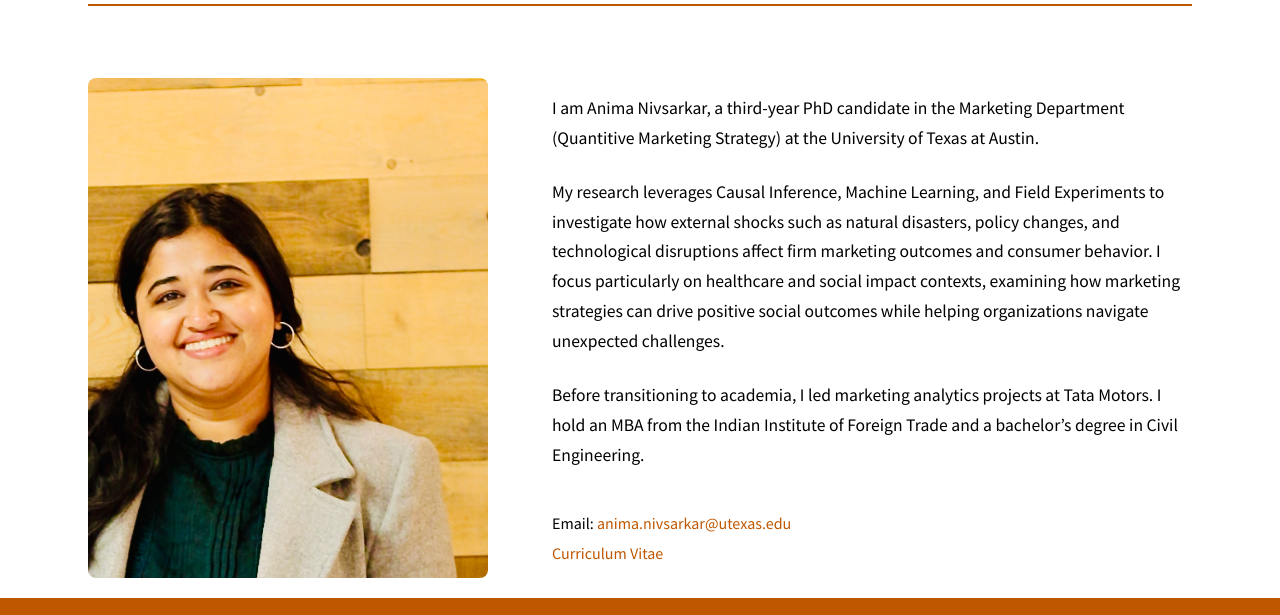
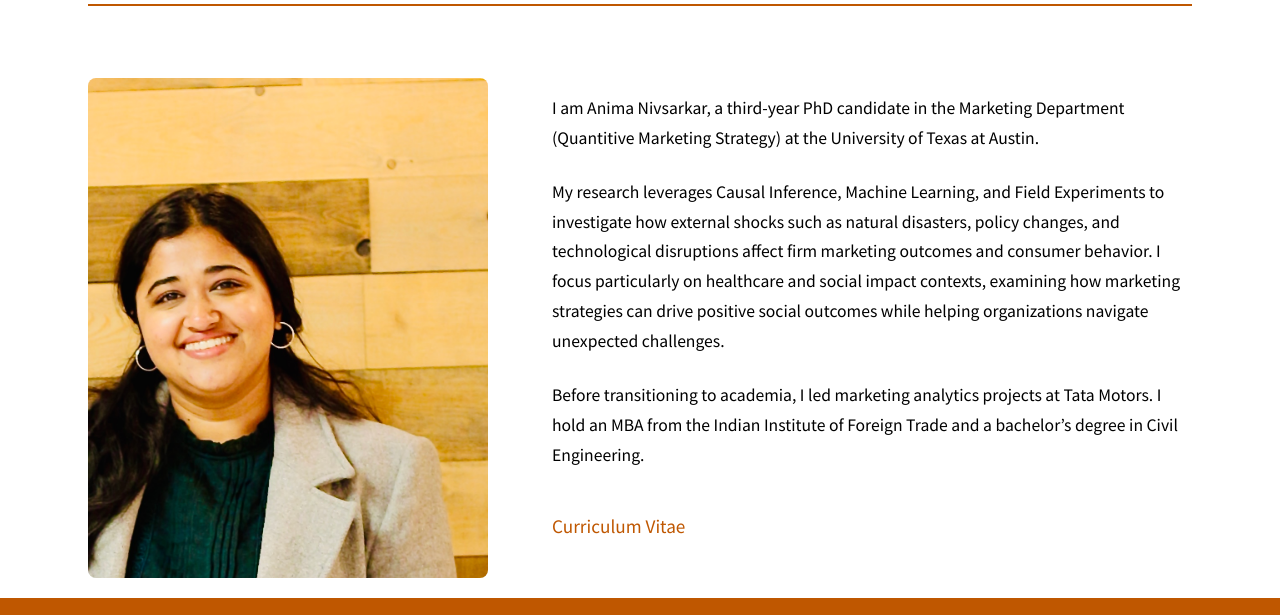
Before and after one commit to anima-nivsarkar/anima-nivsarkar.github.io, a plain HTML site: page index.html in a window 1280 px wide. Shown: the part 121-736 px from the top of the page. Drawn offline with nearby package versions, Linux system fonts and the light colour scheme.

Commit message:
Update index.html

```diff
--- a/index.html
+++ b/index.html
@@ -163,7 +163,8 @@
         }
 
         .contact-info {
-            font-size: 1rem;
+            font-size: 1.2rem;
+            font-weight: 500;
             color: #000000;
             line-height: 1.6;
         }
@@ -323,8 +324,9 @@ footer {
                     </div>
 
                     <div class="contact-info">
-                        <p>Email: <a href="mailto:anima.nivsarkar@utexas.edu">anima.nivsarkar@utexas.edu</a></p>
-                       <p><a href="./Anima_Nivsarkar_Feb_2025.pdf" target="_blank">Curriculum Vitae</a></p>
+                        <div class="contact-info">
+    <p><a href="./Anima_Nivsarkar_Feb_2025.pdf" target="_blank">Curriculum Vitae</a></p>
+</div>
                     </div>
                 </div>
             </div>
```
